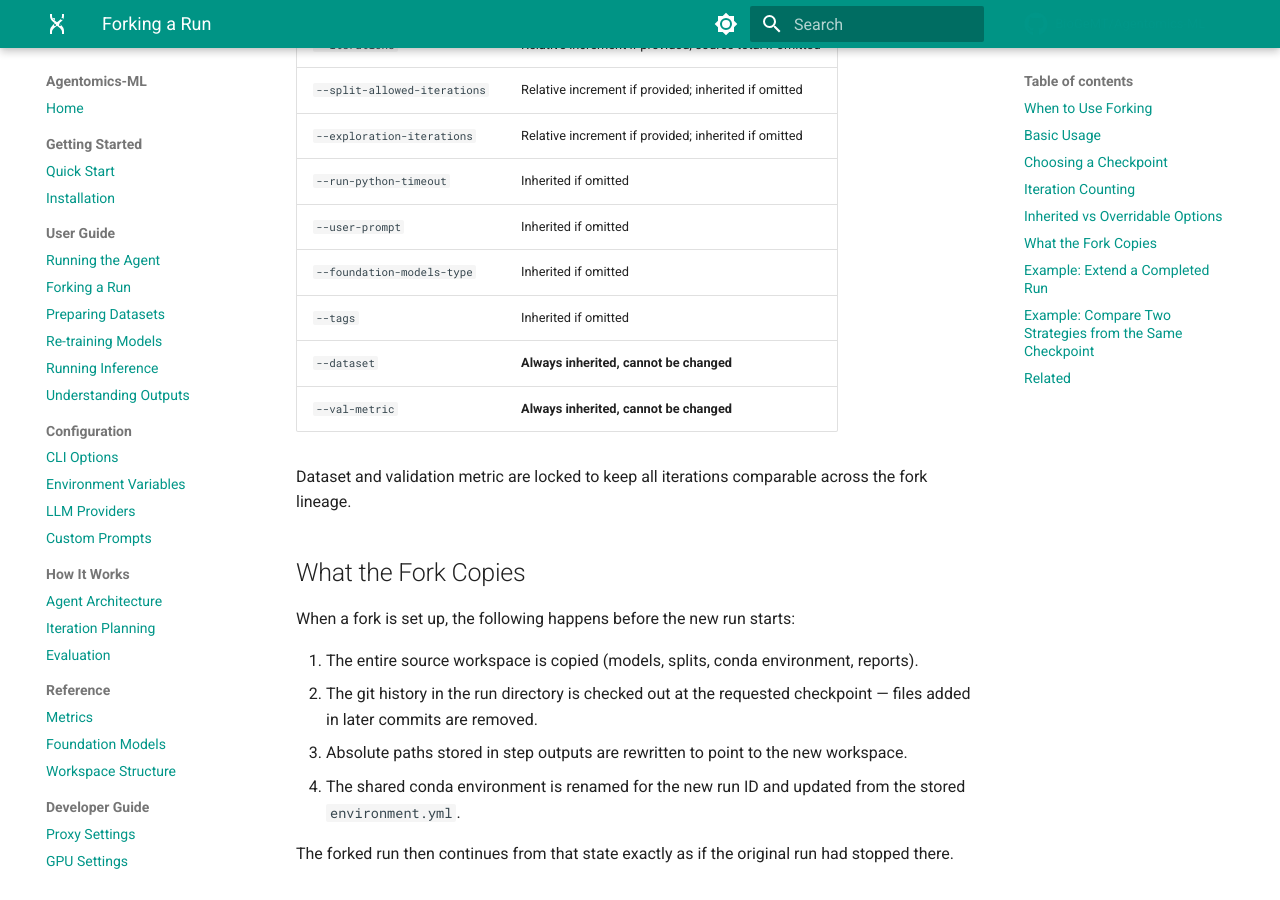
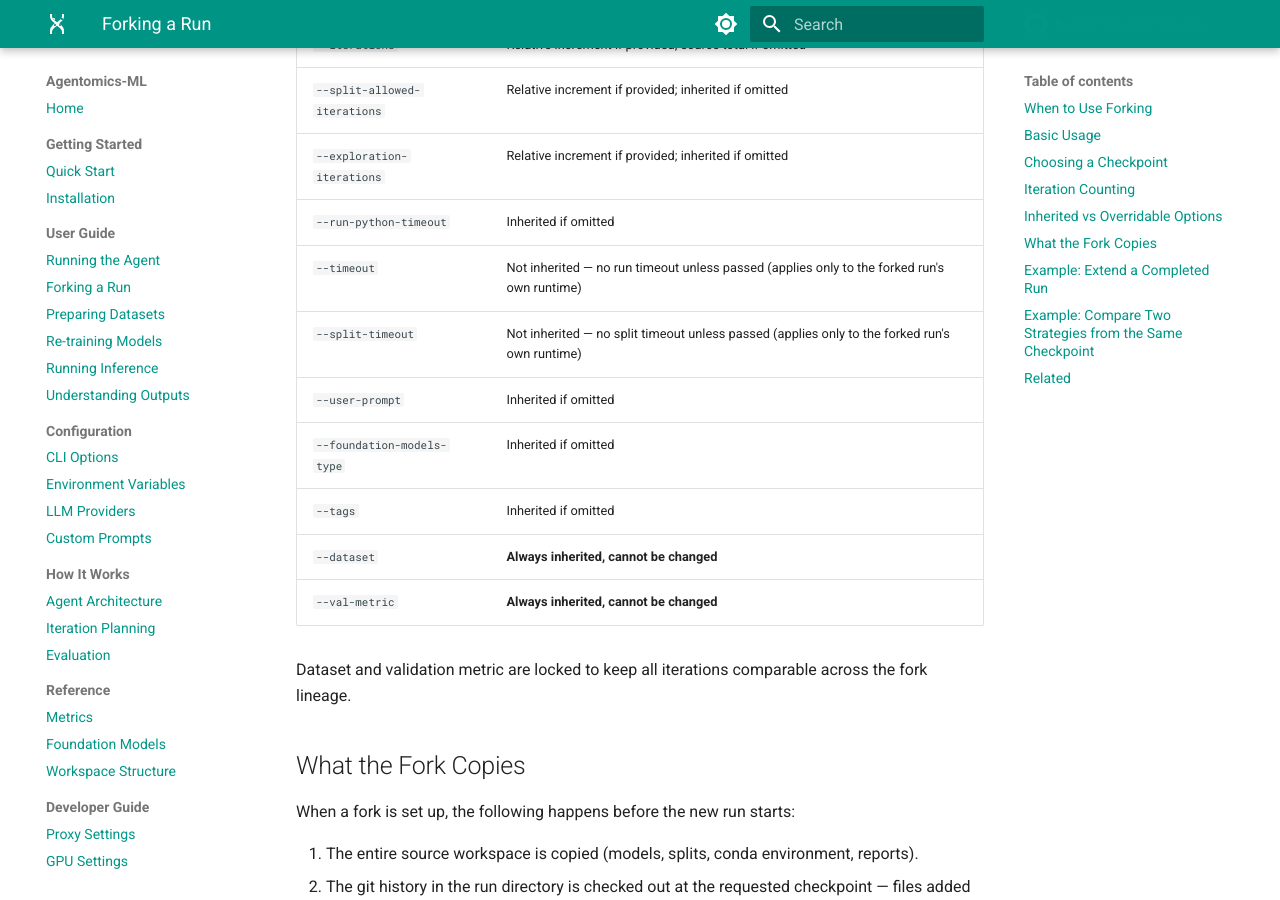
Before and after one commit to BioGeMT/agentomics-ml, an MkDocs documentation site: the page built from docs/user-guide/forking.md, in a window 1280 px wide and 900 px high, scrolled down 1701 px. Built offline with MkDocs 1.6.1 and Material for MkDocs 9.7.7, drawn with Linux system fonts in a browser that asks for light colours; comment, search, counter and statistics services are not loaded.

Commit message:
Add timeout args to docs

```diff
--- a/docs/user-guide/forking.md
+++ b/docs/user-guide/forking.md
@@ -55,6 +55,8 @@ Most run options are **optional** when forking — omitting them reuses the valu
 | `--split-allowed-iterations` | Relative increment if provided; inherited if omitted |
 | `--exploration-iterations` | Relative increment if provided; inherited if omitted |
 | `--run-python-timeout` | Inherited if omitted |
+| `--timeout` | Not inherited — no run timeout unless passed (applies only to the forked run's own runtime) |
+| `--split-timeout` | Not inherited — no split timeout unless passed (applies only to the forked run's own runtime) |
 | `--user-prompt` | Inherited if omitted |
 | `--foundation-models-type` | Inherited if omitted |
 | `--tags` | Inherited if omitted |
```
